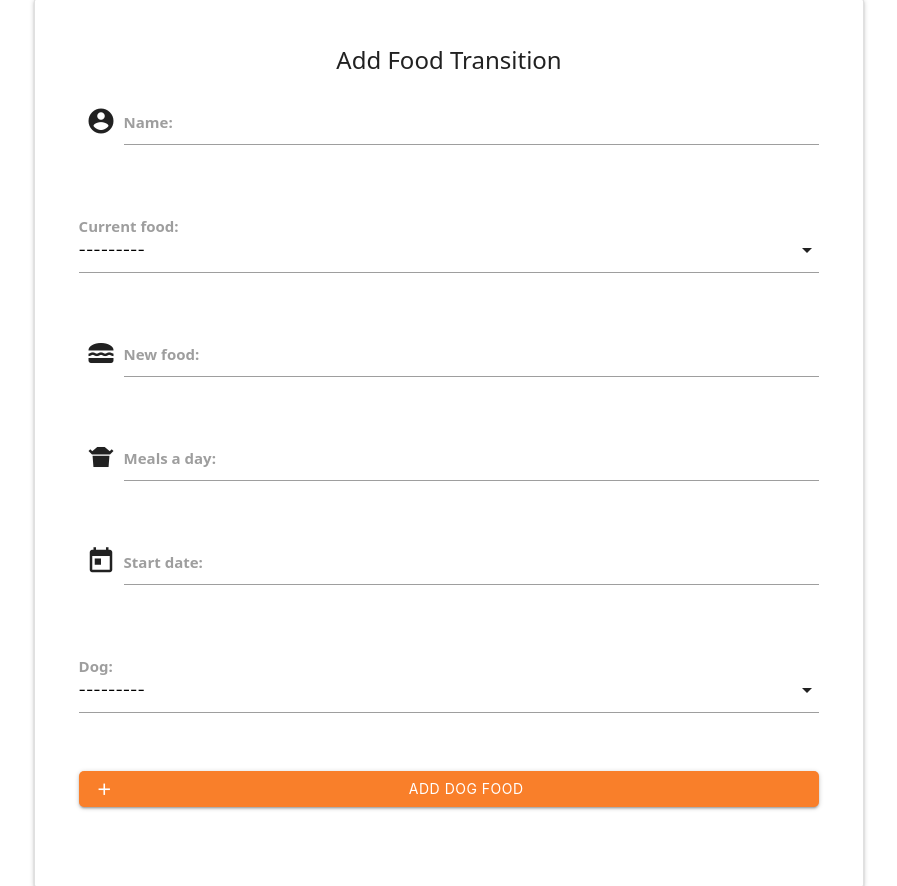
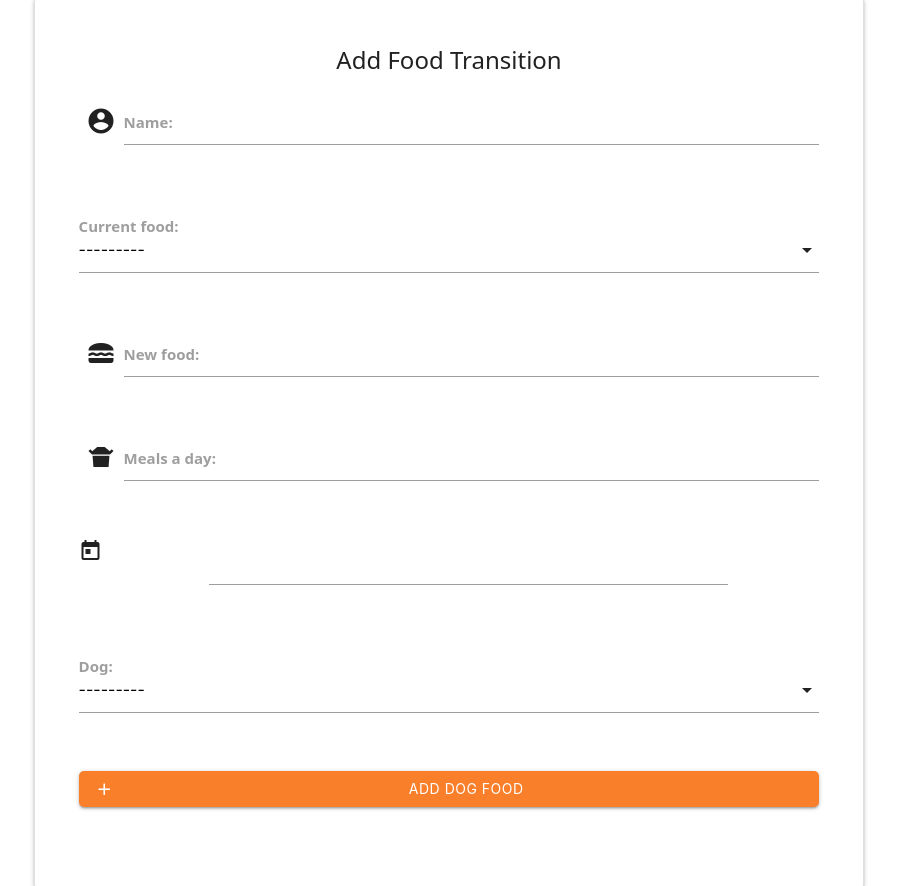
Before and after one commit to avang02/my_dog_pal, a Django app: page /foodtrans/create/ in a window 1280 px wide. Shown: the part 73-959 px from the top of the page, without its empty margins (191-1088 px from the left). Run offline with Django 5.2, Linux system fonts and the light colour scheme; the visitor is signed in with stand-in values (Sample User, id 1); data that the repository does not hold is empty; some libraries are stand-ins or nearby versions; some web fonts are replaced.

Commit message:
changed the date option for food transition

```diff
--- a/main_app/templates/main_app/foodtrans_form.html
+++ b/main_app/templates/main_app/foodtrans_form.html
@@ -40,9 +40,26 @@
                     </div>
                     <div class="row">
                         <div class="input-field col s12">
-                            <i class="material-icons prefix">today</i>
-                            {{ form.start_date.label_tag }}
-                            {{ form.start_date }}
+                            <i class="material-icons left">today</i>
+                            <div class="container">
+                                <input type="text" class="datepicker" name="" id="">
+                            </div>
+                            <script>
+                                document.addEventListener('DOMContentLoaded', function(){
+                                    var dates=document.querySelectorAll('.datepicker');
+                                    M.Datepicker.init(dates,{
+                                        autoClose:true,
+                                        format:'mm/dd/yyyy',
+                                        showClearBtn:true,
+                                        i18n:{
+                                            cancel:'Closedatepicker',
+                                            done:'okay',
+                                            clear:'clearpicker',
+                                        }
+
+                                    })
+                                })
+                            </script>
                         </div>
                     </div>
                     <div class="row">
```
